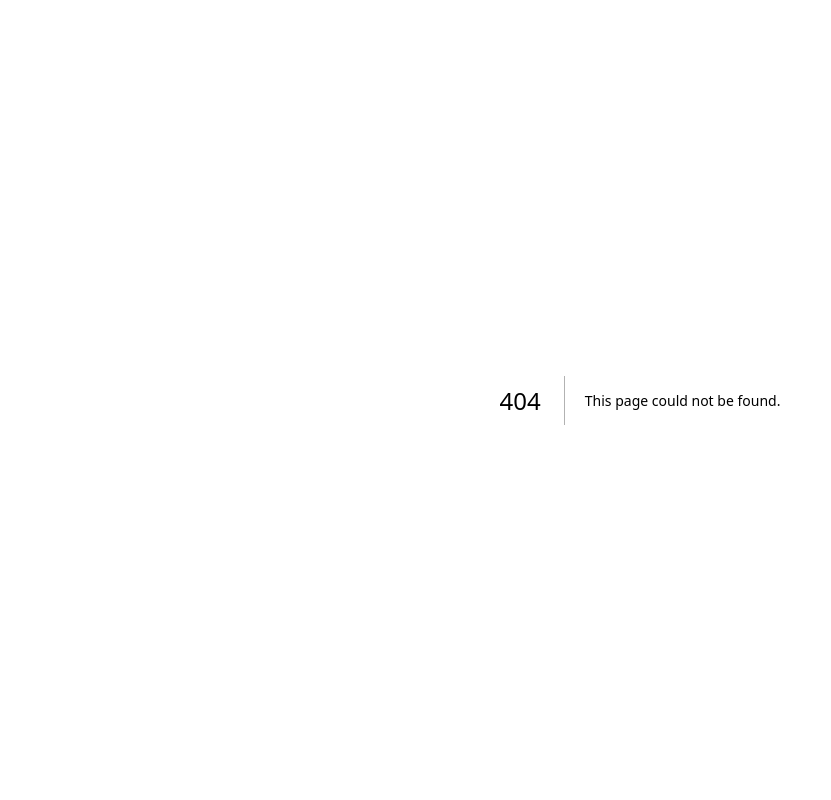
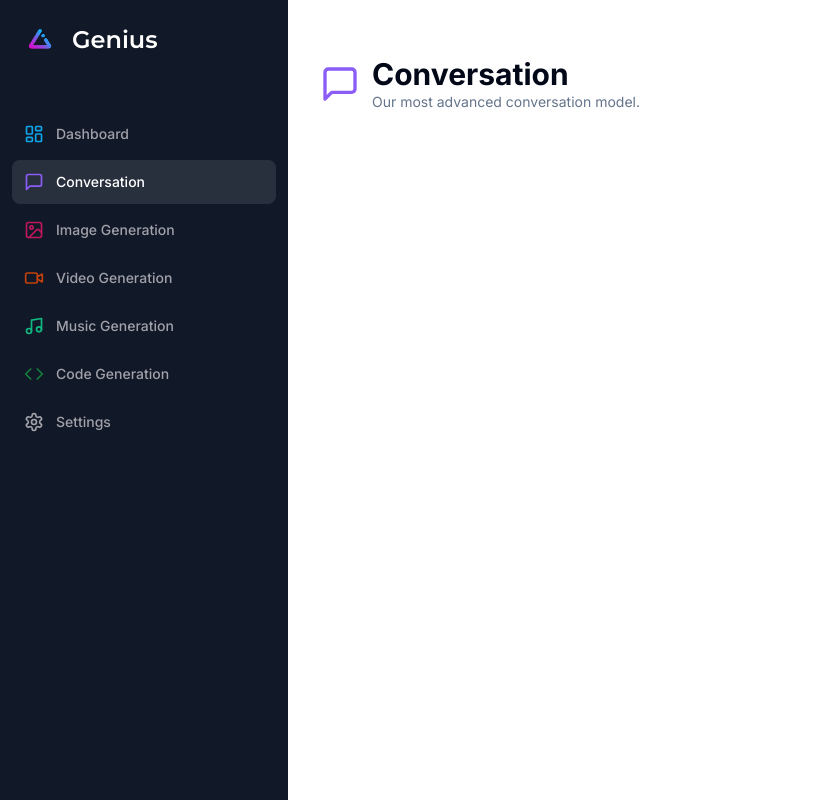
Before and after one commit to AhsanHafeez2525/SaaS_Ai_Next.js, a Next.js app: page /conversation in a window 1280 px wide. Before the commit this address had no page. Shown: the whole page, without its empty margins (0-831 px from the left). Built offline with nearby package versions, Linux system fonts and the light colour scheme.

Commit message:
conservation ui complete

```diff
--- a/package.json
+++ b/package.json
@@ -10,7 +10,9 @@
   },
   "dependencies": {
     "@clerk/nextjs": "^6.0.2",
+    "@hookform/resolvers": "^3.9.1",
     "@radix-ui/react-dialog": "^1.1.2",
+    "@radix-ui/react-label": "^2.1.0",
     "@radix-ui/react-slot": "^1.1.0",
     "@types/node": "22.8.1",
     "@types/react": "18.3.12",
@@ -23,9 +25,11 @@
     "postcss": "8.4.47",
     "react": "18.3.1",
     "react-dom": "18.3.1",
+    "react-hook-form": "^7.53.1",
     "tailwind-merge": "^2.5.4",
     "tailwindcss": "3.4.14",
     "tailwindcss-animate": "^1.0.7",
-    "typescript": "5.6.3"
+    "typescript": "5.6.3",
+    "zod": "^3.23.8"
   }
 }
--- /dev/null
+++ b/src/app/(dashboard)/(routes)/conversation/constants.tsx
@@ -0,0 +1,7 @@
+import * as z from "zod";
+
+export const formSchema = z.object({
+  prompt: z.string().min(1, {
+    message: "Prompt is required",
+  }),
+});
--- /dev/null
+++ b/src/app/(dashboard)/(routes)/conversation/page.tsx
@@ -0,0 +1,34 @@
+"use client";
+import * as z from "zod";
+import Heading from "@/components/heading";
+import { MessageSquare } from "lucide-react";
+import { useForm } from "react-hook-form";
+import { formSchema } from "./constants";
+import { zodResolver } from "@hookform/resolvers/zod";
+const ConversationPage = () => {
+  const form = useForm<z.infer<typeof formSchema>>({
+    resolver: zodResolver(formSchema),
+    defaultValues: {
+      prompt: "",
+    },
+  });
+
+  const isLoading = form.formState.isSubmitting;
+  const onSubmit = async (values: z.infer<typeof formSchema>) => {
+    console.log(values);
+  };
+  return (
+    <div>
+      <Heading
+        title="Conversation"
+        description="Our most advanced conversation model."
+        icon={MessageSquare}
+        iconColor="text-violet-500"
+        bgColor="text-violet-500/10"
+      />
+      <div className="px-4 lg:px-8"></div>
+    </div>
+  );
+};
+
+export default ConversationPage;
--- /dev/null
+++ b/src/components/heading.tsx
@@ -0,0 +1,33 @@
+import { cn } from "@/lib/utils";
+import { LucideIcon } from "lucide-react";
+import React from "react";
+interface HeadingProps {
+  title: string;
+  description: string;
+  icon: LucideIcon;
+  iconColor?: string;
+  bgColor?: string;
+}
+const Heading = ({
+  title,
+  description,
+  icon: Icon,
+  iconColor,
+  bgColor,
+}: HeadingProps) => {
+  return (
+    <>
+      <div className="px-4 lg:px-8 flex items-center gap-x-3 mb-8">
+        <div className={cn("=-2 w-fit rounded-md", bgColor)}>
+          <Icon className={cn("w-10 h-10", iconColor)} />
+        </div>
+        <div>
+          <h2 className="text-3xl font-bold">{title}</h2>
+          <p className="text-sm text-muted-foreground">{description}</p>
+        </div>
+      </div>
+    </>
+  );
+};
+
+export default Heading;
--- a/src/components/ui/button.tsx
+++ b/src/components/ui/button.tsx
@@ -1,8 +1,8 @@
-import * as React from "react";
-import { Slot } from "@radix-ui/react-slot";
-import { cva, type VariantProps } from "class-variance-authority";
+import * as React from "react"
+import { Slot } from "@radix-ui/react-slot"
+import { cva, type VariantProps } from "class-variance-authority"
 
-import { cn } from "@/lib/utils";
+import { cn } from "@/lib/utils"
 
 const buttonVariants = cva(
   "inline-flex items-center justify-center gap-2 whitespace-nowrap rounded-md text-sm font-medium ring-offset-background transition-colors focus-visible:outline-none focus-visible:ring-2 focus-visible:ring-ring focus-visible:ring-offset-2 disabled:pointer-events-none disabled:opacity-50 [&_svg]:pointer-events-none [&_svg]:size-4 [&_svg]:shrink-0",
@@ -10,7 +10,7 @@
     variants: {
       variant: {
         default: "bg-primary text-primary-foreground hover:bg-primary/90",
-        danger:
+        destructive:
           "bg-destructive text-destructive-foreground hover:bg-destructive/90",
         outline:
           "border border-input bg-background hover:bg-accent hover:text-accent-foreground",
@@ -31,26 +31,26 @@
       size: "default",
     },
   }
-);
+)
 
 export interface ButtonProps
   extends React.ButtonHTMLAttributes<HTMLButtonElement>,
     VariantProps<typeof buttonVariants> {
-  asChild?: boolean;
+  asChild?: boolean
 }
 
 const Button = React.forwardRef<HTMLButtonElement, ButtonProps>(
   ({ className, variant, size, asChild = false, ...props }, ref) => {
-    const Comp = asChild ? Slot : "button";
+    const Comp = asChild ? Slot : "button"
     return (
       <Comp
         className={cn(buttonVariants({ variant, size, className }))}
         ref={ref}
         {...props}
       />
-    );
+    )
   }
-);
-Button.displayName = "Button";
+)
+Button.displayName = "Button"
 
-export { Button, buttonVariants };
+export { Button, buttonVariants }
--- /dev/null
+++ b/src/components/ui/form.tsx
@@ -0,0 +1,178 @@
+"use client"
+
+import * as React from "react"
+import * as LabelPrimitive from "@radix-ui/react-label"
+import { Slot } from "@radix-ui/react-slot"
+import {
+  Controller,
+  ControllerProps,
+  FieldPath,
+  FieldValues,
+  FormProvider,
+  useFormContext,
+} from "react-hook-form"
+
+import { cn } from "@/lib/utils"
+import { Label } from "@/components/ui/label"
+
+const Form = FormProvider
+
+type FormFieldContextValue<
+  TFieldValues extends FieldValues = FieldValues,
+  TName extends FieldPath<TFieldValues> = FieldPath<TFieldValues>
+> = {
+  name: TName
+}
+
+const FormFieldContext = React.createContext<FormFieldContextValue>(
+  {} as FormFieldContextValue
+)
+
+const FormField = <
+  TFieldValues extends FieldValues = FieldValues,
+  TName extends FieldPath<TFieldValues> = FieldPath<TFieldValues>
+>({
+  ...props
+}: ControllerProps<TFieldValues, TName>) => {
+  return (
+    <FormFieldContext.Provider value={{ name: props.name }}>
+      <Controller {...props} />
+    </FormFieldContext.Provider>
+  )
+}
+
+const useFormField = () => {
+  const fieldContext = React.useContext(FormFieldContext)
+  const itemContext = React.useContext(FormItemContext)
+  const { getFieldState, formState } = useFormContext()
+
+  const fieldState = getFieldState(fieldContext.name, formState)
+
+  if (!fieldContext) {
+    throw new Error("useFormField should be used within <FormField>")
+  }
+
+  const { id } = itemContext
+
+  return {
+    id,
+    name: fieldContext.name,
+    formItemId: `${id}-form-item`,
+    formDescriptionId: `${id}-form-item-description`,
+    formMessageId: `${id}-form-item-message`,
+    ...fieldState,
+  }
+}
+
+type FormItemContextValue = {
+  id: string
+}
+
+const FormItemContext = React.createContext<FormItemContextValue>(
+  {} as FormItemContextValue
+)
+
+const FormItem = React.forwardRef<
+  HTMLDivElement,
+  React.HTMLAttributes<HTMLDivElement>
+>(({ className, ...props }, ref) => {
+  const id = React.useId()
+
+  return (
+    <FormItemContext.Provider value={{ id }}>
+      <div ref={ref} className={cn("space-y-2", className)} {...props} />
+    </FormItemContext.Provider>
+  )
+})
+FormItem.displayName = "FormItem"
+
+const FormLabel = React.forwardRef<
+  React.ElementRef<typeof LabelPrimitive.Root>,
+  React.ComponentPropsWithoutRef<typeof LabelPrimitive.Root>
+>(({ className, ...props }, ref) => {
+  const { error, formItemId } = useFormField()
+
+  return (
+    <Label
+      ref={ref}
+      className={cn(error && "text-destructive", className)}
+      htmlFor={formItemId}
+      {...props}
+    />
+  )
+})
+FormLabel.displayName = "FormLabel"
+
+const FormControl = React.forwardRef<
+  React.ElementRef<typeof Slot>,
+  React.ComponentPropsWithoutRef<typeof Slot>
+>(({ ...props }, ref) => {
+  const { error, formItemId, formDescriptionId, formMessageId } = useFormField()
+
+  return (
+    <Slot
+      ref={ref}
+      id={formItemId}
+      aria-describedby={
+        !error
+          ? `${formDescriptionId}`
+          : `${formDescriptionId} ${formMessageId}`
+      }
+      aria-invalid={!!error}
+      {...props}
+    />
+  )
+})
+FormControl.displayName = "FormControl"
+
+const FormDescription = React.forwardRef<
+  HTMLParagraphElement,
+  React.HTMLAttributes<HTMLParagraphElement>
+>(({ className, ...props }, ref) => {
+  const { formDescriptionId } = useFormField()
+
+  return (
+    <p
+      ref={ref}
+      id={formDescriptionId}
+      className={cn("text-sm text-muted-foreground", className)}
+      {...props}
+    />
+  )
+})
+FormDescription.displayName = "FormDescription"
+
+const FormMessage = React.forwardRef<
+  HTMLParagraphElement,
+  React.HTMLAttributes<HTMLParagraphElement>
+>(({ className, children, ...props }, ref) => {
+  const { error, formMessageId } = useFormField()
+  const body = error ? String(error?.message) : children
+
+  if (!body) {
+    return null
+  }
+
+  return (
+    <p
+      ref={ref}
+      id={formMessageId}
+      className={cn("text-sm font-medium text-destructive", className)}
+      {...props}
+    >
+      {body}
+    </p>
+  )
+})
+FormMessage.displayName = "FormMessage"
+
+export {
+  useFormField,
+  Form,
+  FormItem,
+  FormLabel,
+  FormControl,
+  FormDescription,
+  FormMessage,
+  FormField,
+}
--- /dev/null
+++ b/src/components/ui/label.tsx
@@ -0,0 +1,26 @@
+"use client"
+
+import * as React from "react"
+import * as LabelPrimitive from "@radix-ui/react-label"
+import { cva, type VariantProps } from "class-variance-authority"
+
+import { cn } from "@/lib/utils"
+
+const labelVariants = cva(
+  "text-sm font-medium leading-none peer-disabled:cursor-not-allowed peer-disabled:opacity-70"
+)
+
+const Label = React.forwardRef<
+  React.ElementRef<typeof LabelPrimitive.Root>,
+  React.ComponentPropsWithoutRef<typeof LabelPrimitive.Root> &
+    VariantProps<typeof labelVariants>
+>(({ className, ...props }, ref) => (
+  <LabelPrimitive.Root
+    ref={ref}
+    className={cn(labelVariants(), className)}
+    {...props}
+  />
+))
+Label.displayName = LabelPrimitive.Root.displayName
+
+export { Label }
```
Also changed, not shown: 1 other file (tests, documents, lock files or other folders).
